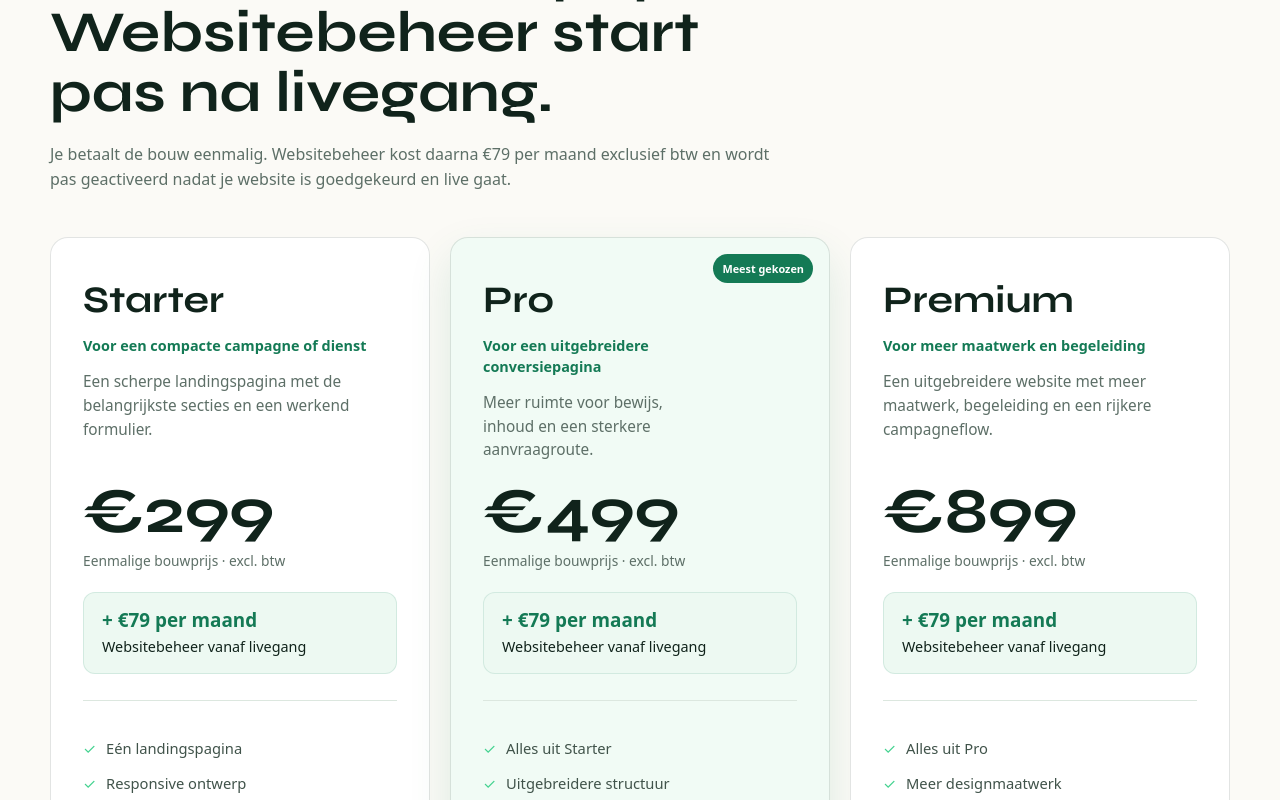
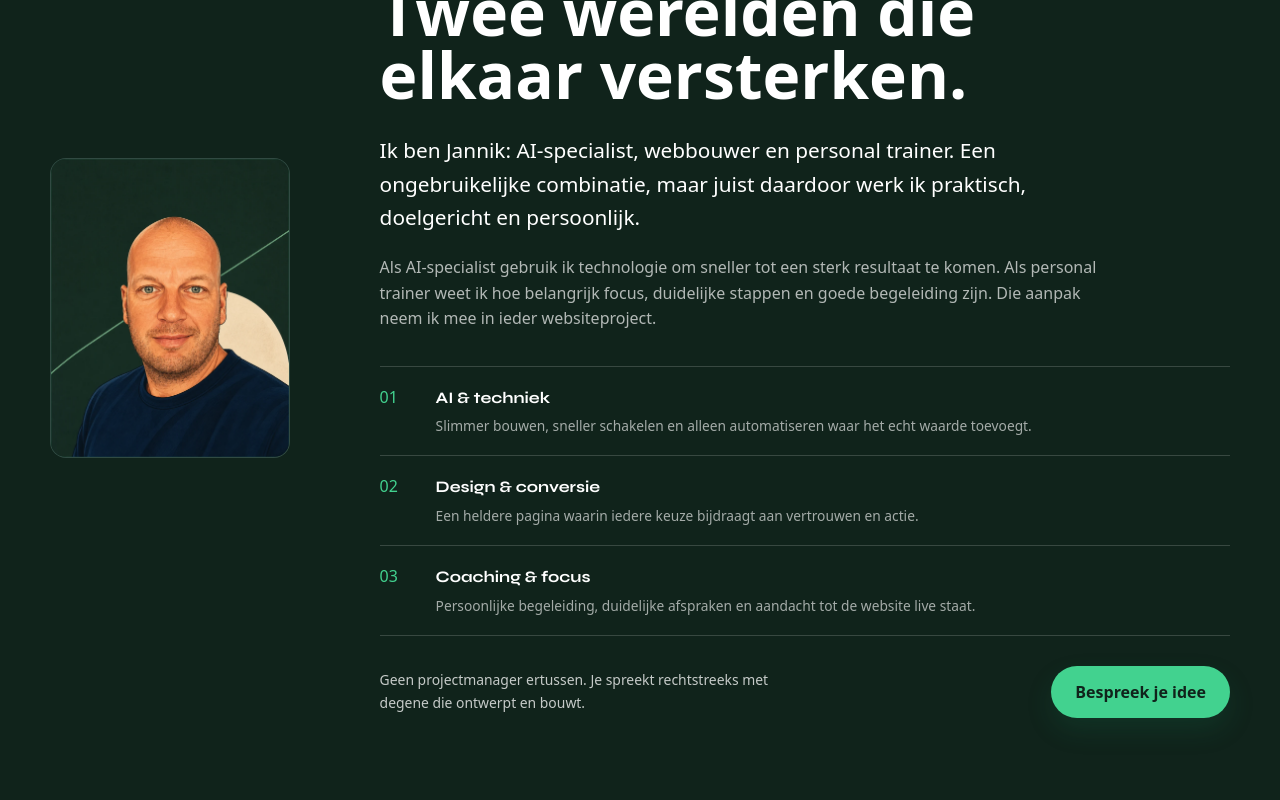
Before and after one commit to jannikdienstverlening-cmyk/landingsite-next, a Next.js app: page / in a window 1280 px wide. Shown: the part 4840-5640 px from the top of the page. Built offline with nearby package versions, Linux system fonts and the light colour scheme.

Commit message:
Add compact Jannik profile section

```diff
--- a/app/globals.css
+++ b/app/globals.css
@@ -1015,6 +1015,174 @@ button, input, textarea, select { font: inherit; }
   font-weight: 750;
 }
 
+.about-jannik {
+  overflow: hidden;
+  background: var(--ink);
+  color: #fff;
+}
+
+.about-jannik-layout {
+  display: grid;
+  grid-template-columns: minmax(190px, 240px) minmax(0, 1fr);
+  gap: clamp(42px, 7vw, 94px);
+  align-items: center;
+}
+
+.about-jannik-visual {
+  position: relative;
+  width: 100%;
+  min-height: 0;
+  aspect-ratio: 4 / 5;
+  overflow: hidden;
+  border: 1px solid rgba(255,255,255,.15);
+  border-radius: var(--radius-md);
+  background: #0d2a21;
+}
+
+.about-jannik-visual::after {
+  position: absolute;
+  z-index: 1;
+  content: '';
+  pointer-events: none;
+  inset: 0;
+  box-shadow: inset 0 0 0 1px rgba(71,221,163,.06);
+}
+
+.about-jannik-portrait {
+  position: absolute;
+  inset: 0;
+  width: 100%;
+  height: 100%;
+  object-fit: cover;
+  object-position: center 18%;
+}
+
+.about-jannik-copy {
+  min-width: 0;
+}
+
+.about-jannik-copy .section-kicker {
+  color: var(--green);
+}
+
+.about-jannik-copy h2 {
+  max-width: 780px;
+  margin: 0;
+  font-size: clamp(2.6rem, 5vw, 5rem);
+  line-height: .98;
+}
+
+.about-jannik-copy > p {
+  max-width: 720px;
+  color: rgba(255,255,255,.68);
+}
+
+.about-jannik-copy .about-jannik-lead {
+  margin-top: 28px;
+  color: #fff;
+  font-size: clamp(1.05rem, 1.7vw, 1.3rem);
+  line-height: 1.6;
+}
+
+.about-jannik-disciplines {
+  display: grid;
+  margin: 34px 0 0;
+  padding: 0;
+  list-style: none;
+  border-top: 1px solid rgba(255,255,255,.17);
+}
+
+.about-jannik-disciplines li {
+  display: grid;
+  grid-template-columns: 42px minmax(0, 1fr);
+  gap: 14px;
+  padding: 18px 0;
+  border-bottom: 1px solid rgba(255,255,255,.17);
+}
+
+.about-jannik-disciplines li > span {
+  color: var(--green);
+  font: 750 .72rem/1.6 var(--font-mono), ui-monospace, monospace;
+}
+
+.about-jannik-disciplines h3,
+.about-jannik-disciplines p {
+  margin: 0;
+}
+
+.about-jannik-disciplines h3 {
+  font-family: var(--font-syne), ui-sans-serif, system-ui, sans-serif;
+  font-size: 1rem;
+}
+
+.about-jannik-disciplines p {
+  margin-top: 5px;
+  color: rgba(255,255,255,.62);
+  font-size: .86rem;
+}
+
+.about-jannik-action {
+  display: flex;
+  gap: 22px;
+  align-items: center;
+  justify-content: space-between;
+  margin-top: 30px;
+}
+
+.about-jannik-action p {
+  max-width: 430px;
+  margin: 0;
+  color: rgba(255,255,255,.76);
+  font-size: .87rem;
+}
+
+.about-jannik-action .primary-button {
+  flex: 0 0 auto;
+  background: var(--green);
+  color: var(--ink);
+}
+
+.about-jannik-action .primary-button:hover {
+  background: #fff;
+}
+
+@media (max-width: 900px) {
+  .about-jannik-layout {
+    grid-template-columns: minmax(150px, 190px) minmax(0, 1fr);
+    gap: 36px;
+  }
+
+  .about-jannik-visual {
+    align-self: start;
+  }
+}
+
+@media (max-width: 700px) {
+  .about-jannik-layout {
+    grid-template-columns: 1fr;
+  }
+
+  .about-jannik-visual {
+    width: 150px;
+    justify-self: start;
+  }
+}
+
+@media (max-width: 560px) {
+  .about-jannik-visual {
+    border-radius: var(--radius-md);
+  }
+
+  .about-jannik-action {
+    align-items: stretch;
+    flex-direction: column;
+  }
+
+  .about-jannik-action .primary-button {
+    width: 100%;
+  }
+}
+
 @media (max-width: 520px) {
   .management-activation-price {
     display: grid;
--- a/app/page.tsx
+++ b/app/page.tsx
@@ -1,4 +1,5 @@
 import {
+  AboutJannikSection,
   EssentialsSection,
   FAQContactSection,
   Footer,
@@ -150,6 +151,7 @@ export default function Home() {
         <Hero />
         <PortfolioSection />
         <EssentialsSection />
+        <AboutJannikSection />
         <PricingSection packages={packages} />
         <WebsiteManagementSection />
         <PartnerProgramSection />
--- a/components/home-redesign.tsx
+++ b/components/home-redesign.tsx
@@ -143,6 +143,49 @@ export function EssentialsSection() {
               </li>
             ))}
           </ol>
+        </div>
+      </div>
+    </section>
+  )
+}
+
+export function AboutJannikSection() {
+  const disciplines = [
+    ['01', 'AI & techniek', 'Slimmer bouwen, sneller schakelen en alleen automatiseren waar het echt waarde toevoegt.'],
+    ['02', 'Design & conversie', 'Een heldere pagina waarin iedere keuze bijdraagt aan vertrouwen en actie.'],
+    ['03', 'Coaching & focus', 'Persoonlijke begeleiding, duidelijke afspraken en aandacht tot de website live staat.'],
+  ]
+
+  return (
+    <section className="section about-jannik" id="over-jannik">
+      <div className="shell about-jannik-layout">
+        <div className="about-jannik-visual">
+          <Image
+            className="about-jannik-portrait"
+            src="/images/jannik-cartoon.webp"
+            alt="Cartoonportret van Jannik, AI-specialist, webbouwer en personal trainer"
+            width={960}
+            height={1442}
+            sizes="(max-width: 700px) 150px, 240px"
+          />
+        </div>
+        <div className="about-jannik-copy">
+          <p className="section-kicker">Achter Landingsite.nl</p>
+          <h2>Eén aanspreekpunt. Twee werelden die elkaar versterken.</h2>
+          <p className="about-jannik-lead">Ik ben Jannik: AI-specialist, webbouwer en personal trainer. Een ongebruikelijke combinatie, maar juist daardoor werk ik praktisch, doelgericht en persoonlijk.</p>
+          <p>Als AI-specialist gebruik ik technologie om sneller tot een sterk resultaat te komen. Als personal trainer weet ik hoe belangrijk focus, duidelijke stappen en goede begeleiding zijn. Die aanpak neem ik mee in ieder websiteproject.</p>
+          <ol className="about-jannik-disciplines">
+            {disciplines.map(([number, title, text]) => (
+              <li key={number}>
+                <span>{number}</span>
+                <div><h3>{title}</h3><p>{text}</p></div>
+              </li>
+            ))}
+          </ol>
+          <div className="about-jannik-action">
+            <p>Geen projectmanager ertussen. Je spreekt rechtstreeks met degene die ontwerpt en bouwt.</p>
+            <a className="primary-button" href="#contact">Bespreek je idee</a>
+          </div>
         </div>
       </div>
     </section>
@@ -310,6 +353,7 @@ export function Footer() {
           <strong>Navigatie</strong>
           <a href="#voorbeelden">Voorbeelden</a>
           <a href="#werkwijze">Werkwijze</a>
+          <a href="#over-jannik">Over Jannik</a>
           <a href="#prijzen">Prijzen</a>
           <a href="#websitebeheer">Websitebeheer</a>
           <a href="#faq">Veelgestelde vragen</a>
```
Also changed, not shown: public/images/jannik-cartoon.webp (added).
